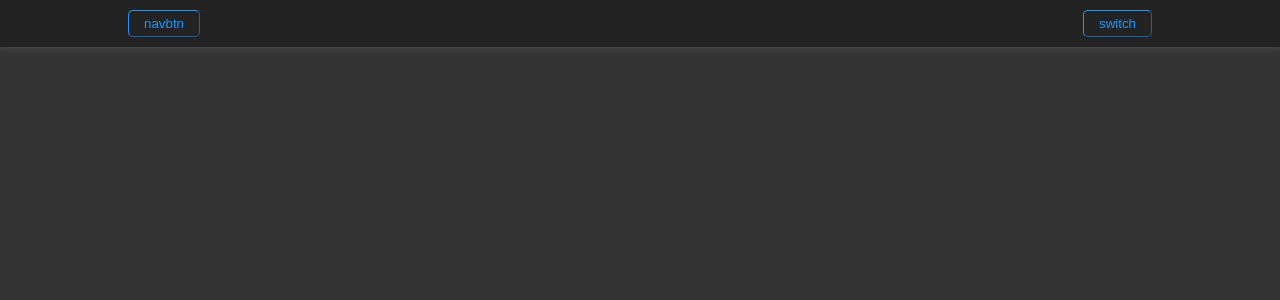
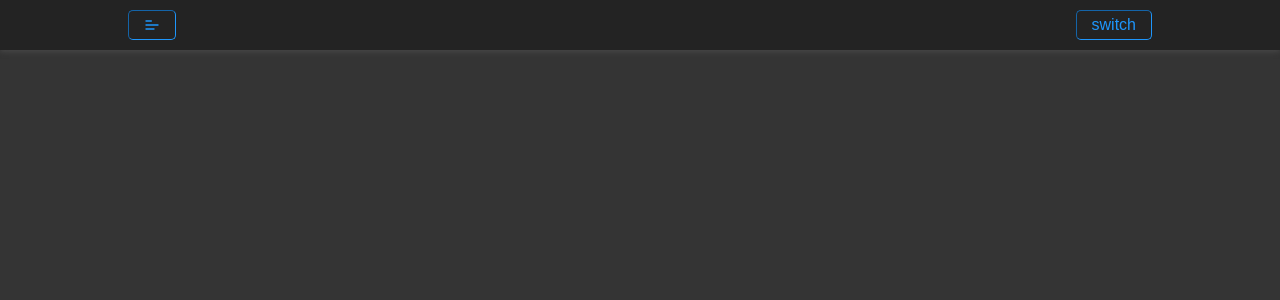
Before and after one commit to Yellow-May/portfolio-2021, a React (Create React App) app: page / in a window 1280 px wide. Shown: the top 300 px of the page. Built offline with nearby package versions, Linux system fonts and the light colour scheme.

Commit message:
Updated Header component Updated Stylings for Styled Button component

```diff
--- a/src/components/Header/index.tsx
+++ b/src/components/Header/index.tsx
@@ -3,13 +3,15 @@ import Styled from "./styled";
 import Container from "../../styles/components/Container";
 import Button from "../../styles/components/Button";
 
-import {} from "react-icons";
+import { CgMenuLeft } from "react-icons/cg";
 
 const Header = () => {
 	return (
 		<Styled>
 			<Container>
-				<Button>navbtn</Button>
+				<Button>
+					<CgMenuLeft />
+				</Button>
 				<Button>switch</Button>
 			</Container>
 		</Styled>
--- a/src/styles/components/Button/styled.ts
+++ b/src/styles/components/Button/styled.ts
@@ -2,15 +2,20 @@ import styled from "styled-components";
 
 interface StyledButtonProps {}
 
-export default styled.button<StyledButtonProps>(_props => ({
+export default styled.button<StyledButtonProps>(props => ({
 	outline: "none",
 	cursor: "pointer",
 	transition: "0.35s",
 	borderRadius: 5,
 	padding: "5px 15px",
+	fontSize: 16,
 
 	background: "none",
 	color: "rgba(30, 150, 252, 1)",
-	borderWidth: "thin",
+	borderWidth: 1,
+	borderStyle: "inset",
 	borderColor: "rgba(30, 150, 252, 1)",
+
+	display: "flex",
+	alignItems: "center",
 }));
```
